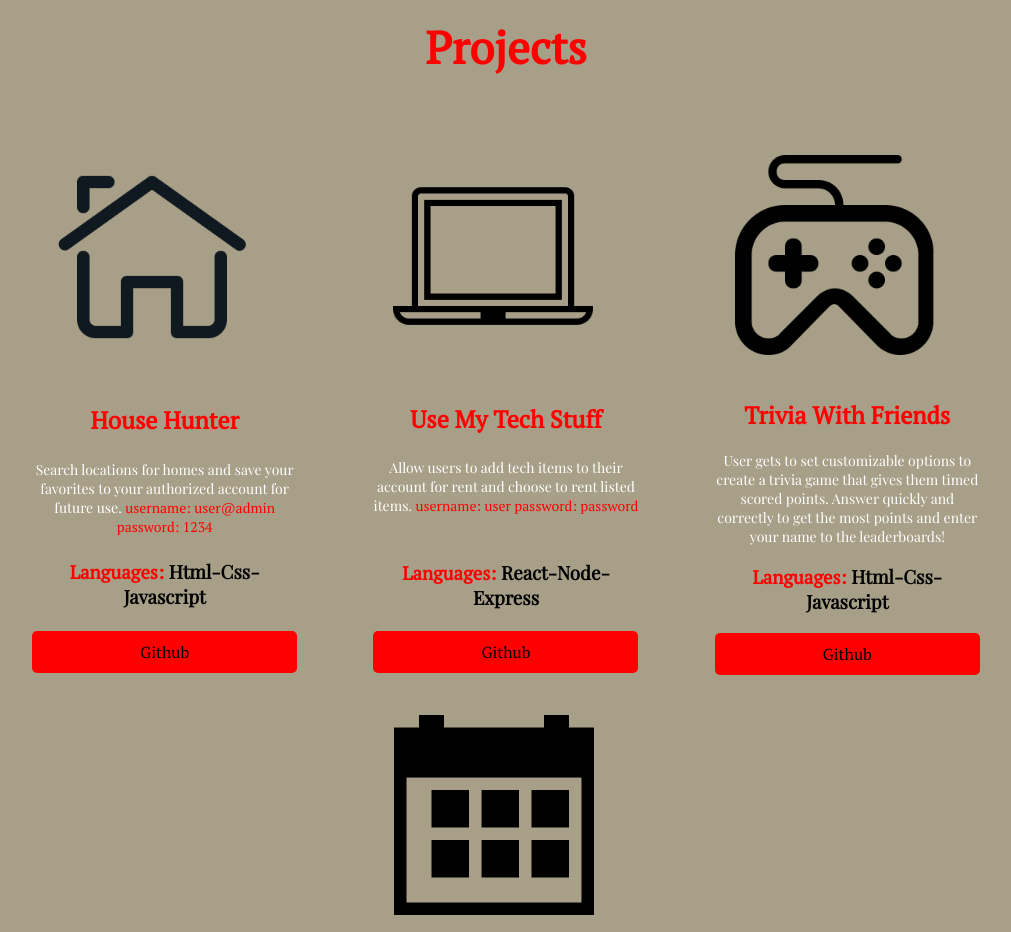
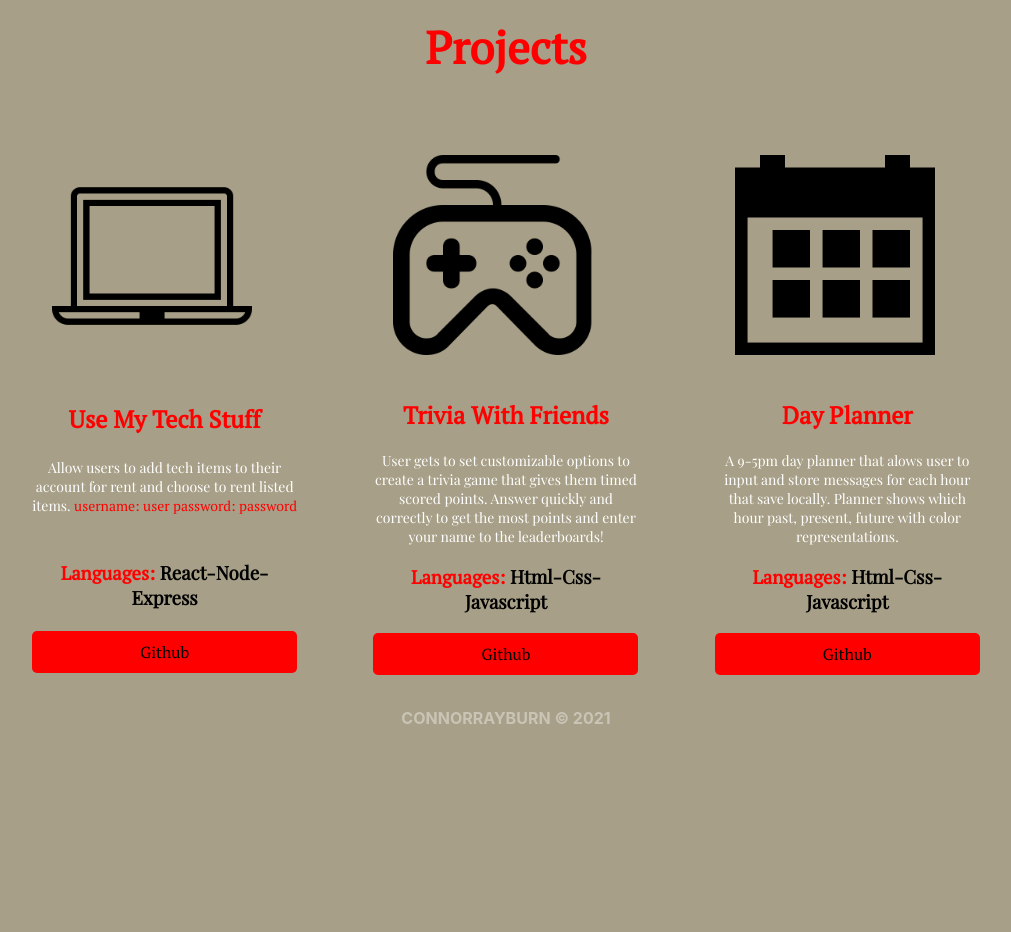
Before and after one commit to crayburn18/My-Portfolio, a React (Create React App) app: page / in a window 1280 px wide. Shown: the part 820-1752 px from the top of the page, without its empty margins (134-1145 px from the left). After the commit the page ends 1561 px from the top, so only its background shows below. Built offline with nearby package versions, Linux system fonts and the light colour scheme.

Commit message:
removed house hunter and updated resume

```diff
--- a/src/components/Home.js
+++ b/src/components/Home.js
@@ -5,7 +5,7 @@ import dayPlanner from '../images/iconfinder_calendar-book-date-monthly_2203551.
 import houseHunter from '../images/iconfinder_house-home-main-menu-start-building_3643769.png';
 import tech from '../images/976607_appliances_computer_laptop_notebook_portable computer_icon.png';
 import trivia from '../images/iconfinder_multimedia-19_809511.png';
-import resume from '../images/_Web Developer Resume.pdf';
+import resume from '../images/Developer Resume.pdf';
 
 function Home(){
     return(
@@ -41,13 +41,13 @@ function Home(){
         <section class="projects">
             <h1>Projects</h1>
             <div>
-                <div class="project-box">
+                {/* <div class="project-box">
                     <a href="https://vast-bayou-08421.herokuapp.com/login" target="blank"><img src={houseHunter} alt="house"/></a>
                     <h2>House Hunter</h2>
                     <p>Search locations for homes and save your favorites to your authorized account for future use. <span>username: user@admin password: 1234</span></p>
                     <h3><span>Languages: </span>Html-Css-Javascript</h3>
                     <a href="https://github.com/dwashburn8/Project-2" class="btn" target="blank">Github</a>
-                </div>
+                </div> */}
                 <div class="project-box">
                     <a href="https://mystifying-borg-941be4.netlify.app/" target="blank"><img src={tech} alt="computer"/></a>
                     <h2>Use My Tech Stuff</h2>
```
Also changed, not shown: 2 other files (tests, documents, lock files or other folders).
